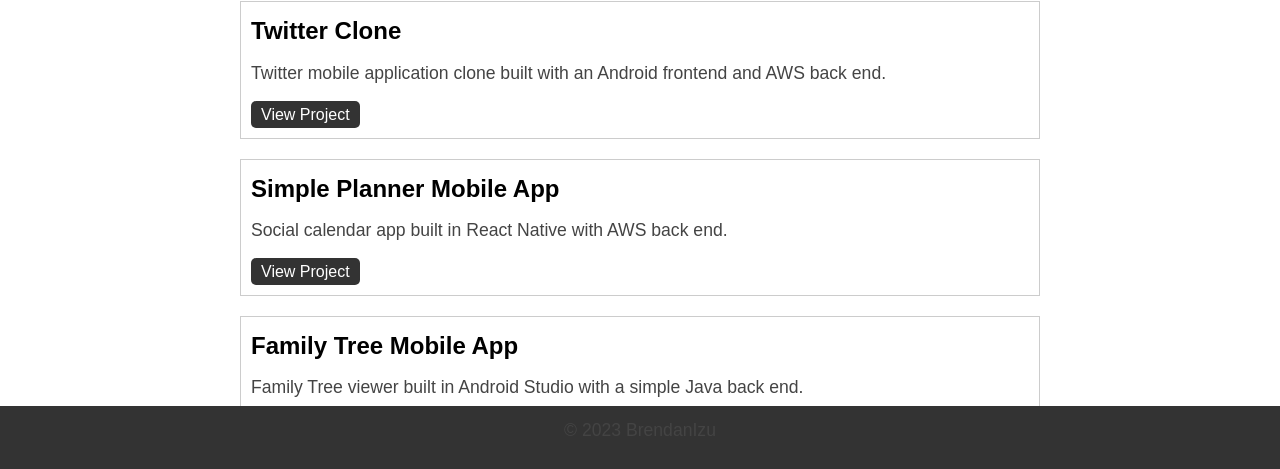
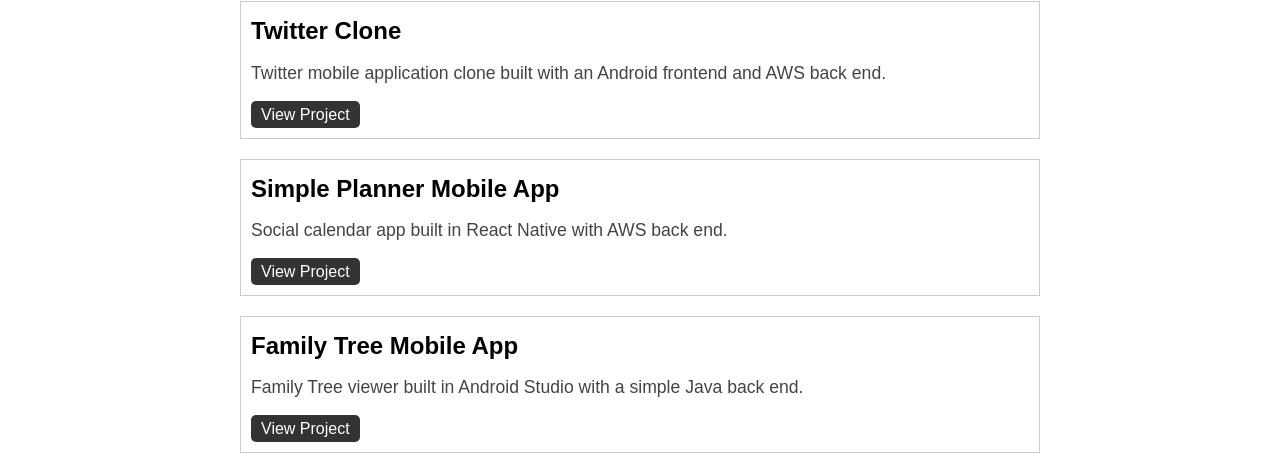
Before and after one commit to BrendanIzu/Portfolio, a plain HTML site: page index.html in a window 1280 px wide. Shown: the part 331-800 px from the top of the page. Drawn offline with Linux system fonts and the light colour scheme.

Commit message:
Update index.html

```diff
--- a/index.html
+++ b/index.html
@@ -58,10 +58,6 @@
 
         </section>
     </main>
-
-    <footer>
-        <p>&copy; 2023 BrendanIzu</p>
-    </footer>
 </body>
 
 </html>
```
